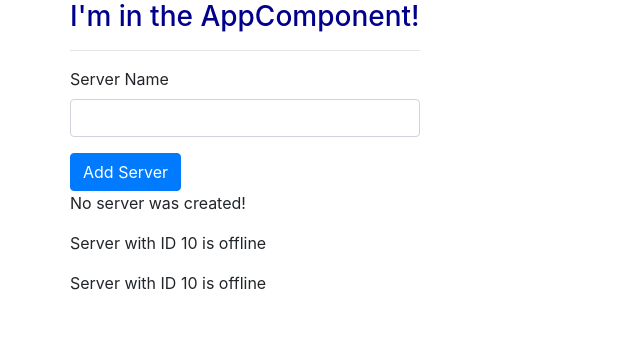
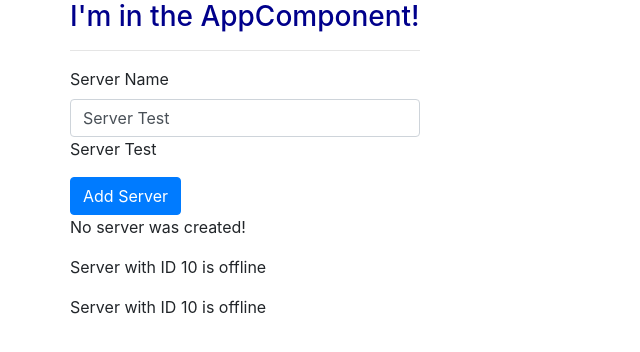
Before and after one commit to manoel-eduardo/Angular-6-Udemy-Course, an Angular app in the folder first-app/: page / in a window 1280 px wide. Shown: the top 352 px of the page, without its empty margins (0-640 px from the left). Built offline with nearby package versions, Linux system fonts and the light colour scheme.

Commit message:
Two-way databing (ngModel)

```diff
--- a/first-app/src/app/servers/servers.component.html
+++ b/first-app/src/app/servers/servers.component.html
@@ -1,5 +1,5 @@
 <label for="">Server Name</label>
-<input type="text" class="form-control" (input)="onUpdateServerName($event)">
+<input type="text" class="form-control" [(ngModel)]="serverName">
 <p>{{ serverName }}</p>
 <button
   class="btn btn-primary"
--- a/first-app/src/app/servers/servers.component.ts
+++ b/first-app/src/app/servers/servers.component.ts
@@ -8,7 +8,7 @@ import { Component, OnInit } from '@angular/core';
 export class ServersComponent implements OnInit {
   allowNewServe = false;
   serverCreatinStatus = 'No server was created!';
-  serverName = '';
+  serverName = 'Server Test';
 
   constructor() {
     setTimeout(() => {
```
